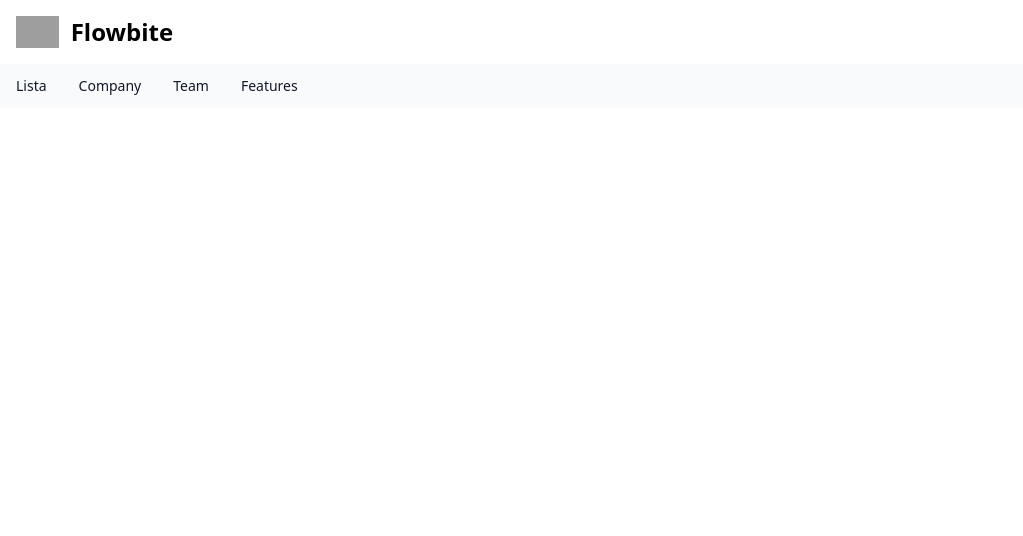
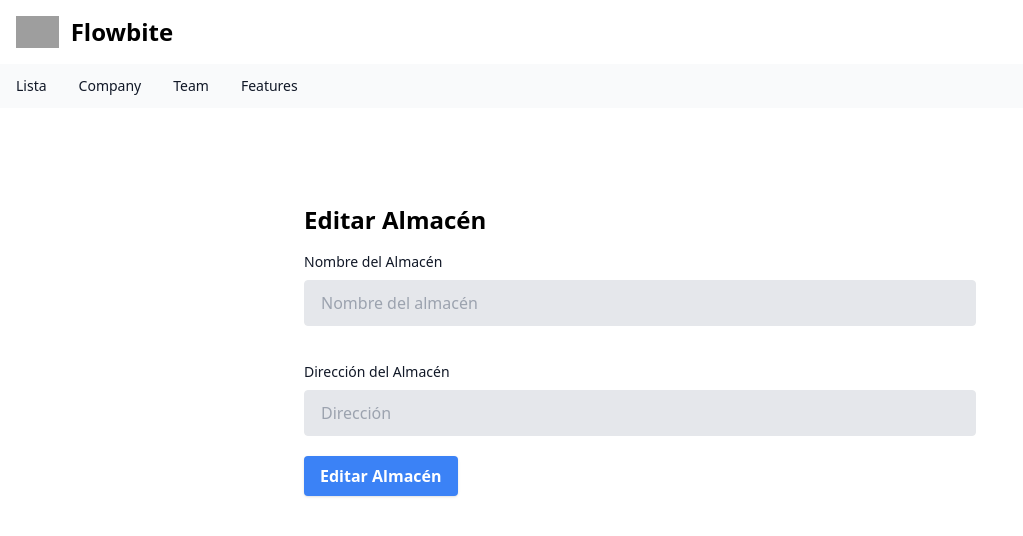
Before and after one commit to LucianaBlancoAranibar/InventarioReact, a React (Vite) app: page /AlmacenEdit/1 in a window 1280 px wide. Shown: the top 536 px of the page, without its empty margins (0-1023 px from the left). Built offline with nearby package versions, Linux system fonts and the light colour scheme; no server answers; grey boxes are pictures that could not be loaded.

Commit message:
editar y eliminar

```diff
--- /dev/null
+++ b/src/AlmacenEdit.jsx
@@ -0,0 +1,89 @@
+import React, { useState, useEffect } from "react";
+import axios from "axios";
+import { useParams, useNavigate } from 'react-router-dom';
+
+const AlmacenEdit = () => {
+  const [nombre, setNombre] = useState("");
+  const [direccion, setDireccion] = useState("");
+  const { id } = useParams();
+  const navigate = useNavigate();
+
+  useEffect(() => {
+    const cargarAlmacen = async () => {
+      try {
+        const respuesta = await axios.get(`https://localhost:7010/api/Almacens/${id}`);
+        // Asegúrate de que los campos en `respuesta.data` coincidan con tu API
+        setNombre(respuesta.data.nombreAlmacen);
+        setDireccion(respuesta.data.direccionAlmacen);
+      } catch (error) {
+        console.error("Error al cargar el almacén:", error);
+      }
+    };
+
+    if (id) {
+      cargarAlmacen();
+    }
+  }, [id]);
+
+  const editarAlmacen = async (e) => {
+    e.preventDefault();
+    try {
+      await axios.put(`https://localhost:7010/api/Almacens/${id}`, {
+        NombreAlmacen: nombre,
+        DireccionAlmacen: direccion,
+      });
+      navigate('/ListaAlmacenesComponent'); // Cambia a la ruta donde se lista los almacenes
+    } catch (error) {
+      console.error("Error al editar el almacén:", error);
+    }
+  };
+
+  return (
+    <section className="container mx-auto mt-8">
+      <div className="mx-auto max-w-2xl lg:py-16">
+        <h2 className="text-2xl font-semibold mb-4">Editar Almacén</h2>
+        <form className="w-full" onSubmit={editarAlmacen}>
+          <div className="flex -mx-3 mb-6">
+            <div className="w-full px-3">
+              <label htmlFor="nombre" className="block mb-2 text-sm font-medium text-gray-900 dark:text-white">
+                Nombre del Almacén
+              </label>
+              <input
+                type="text"
+                id="nombre"
+                name="nombre"
+                value={nombre}
+                onChange={(e) => setNombre(e.target.value)}
+                className="appearance-none block w-full bg-gray-200 text-gray-700 border border-gray-200 rounded py-3 px-4 mb-3 leading-tight focus:outline-none focus:bg-white focus:border-gray-500"
+                placeholder="Nombre del almacén"
+                required
+              />
+            </div>
+          </div>
+          <div className="flex -mx-3 mb-2">
+            <div className="w-full px-3">
+              <label htmlFor="direccion" className="block mb-2 text-sm font-medium text-gray-900 dark:text-white">
+                Dirección del Almacén
+              </label>
+              <input
+                type="text"
+                id="direccion"
+                name="direccion"
+                value={direccion}
+                onChange={(e) => setDireccion(e.target.value)}
+                className="appearance-none block w-full bg-gray-200 text-gray-700 border border-gray-200 rounded py-3 px-4 mb-3 leading-tight focus:outline-none focus:bg-white focus:border-gray-500"
+                placeholder="Dirección"
+                required
+              />
+            </div>
+          </div>
+          <button type="submit" className="shadow bg-blue-500 hover:bg-blue-400 focus:shadow-outline focus:outline-none text-white font-bold py-2 px-4 rounded">
+            Editar Almacén
+          </button>
+        </form>
+      </div>
+    </section>
+  );
+};
+
+export default AlmacenEdit;
--- a/src/App.jsx
+++ b/src/App.jsx
@@ -6,7 +6,7 @@ import AlmacensComponent from './AlmacenComponent';
 import { BrowserRouter, Routes, Route } from 'react-router-dom';
 import Navigation from './Menu';
 import ListaAlmacenesComponent from './ListaAlmacenesComponent';
-
+import AlmacenEdit from './AlmacenEdit';
 function App() {
   const [count, setCount] = useState(0)
 
@@ -17,6 +17,7 @@ function App() {
       <Routes>
         <Route path="/AlmacensComponent" element={<AlmacensComponent />} />
         <Route path="/ListaAlmacenesComponent" element={<ListaAlmacenesComponent />} />
+        <Route path="/AlmacenEdit/:id" element={<AlmacenEdit />} />
         {/* Agrega más rutas según sea necesario */}
       </Routes>
     </BrowserRouter>
--- a/src/ListaAlmacenesComponent.jsx
+++ b/src/ListaAlmacenesComponent.jsx
@@ -21,6 +21,15 @@ const ListaAlmacenesComponent = () => {
 
     obtenerAlmacenes();
   }, []);
+  const eliminarAlmacen = async (id) => {
+    try {
+      await axios.delete(`https://localhost:7010/api/Almacens/${id}`);
+      // Actualizar la lista de almacenes tras la eliminación
+      setAlmacenes(almacenes.filter((almacen) => almacen.almacenId !== id));
+    } catch (error) {
+      console.error("Error al eliminar el almacén:", error);
+    }
+  };
   const irACrearAlmacen = () => {
     navigate('/AlmacensComponent'); // Navega a la ruta deseada
   };
@@ -38,6 +47,7 @@ const ListaAlmacenesComponent = () => {
           <tr>
             <th className="px-4 py-2 border">Nombre</th>
             <th className="px-4 py-2 border">Dirección</th>
+            <th className="px-4 py-2 border">Acciones</th>
           </tr>
         </thead>
         <tbody>
@@ -46,13 +56,25 @@ const ListaAlmacenesComponent = () => {
               <tr key={almacen.almacenId}>
                 <td className="border px-4 py-2">{almacen.nombreAlmacen}</td>
                 <td className="border px-4 py-2">{almacen.direccionAlmacen}</td>
+                <td className="border px-4 py-2">
+                  <button
+                    onClick={() => navigate(`/AlmacenEdit/${almacen.almacenId}`)}
+                    className="text-indigo-600 hover:text-indigo-900 mr-3"
+                  >
+                    Actualizar
+                  </button>
+                  <button
+                    onClick={() => eliminarAlmacen(almacen.almacenId)}
+                    className="text-red-600 hover:text-red-900"
+                  >
+                    Eliminar
+                  </button>
+                </td>
               </tr>
             ))
           ) : (
             <tr>
-              <td className="border px-4 py-2" colSpan="2">
-                Cargando almacenes...
-              </td>
+              <td className="border px-4 py-2" colSpan="3">Cargando almacenes...</td>
             </tr>
           )}
         </tbody>
```
